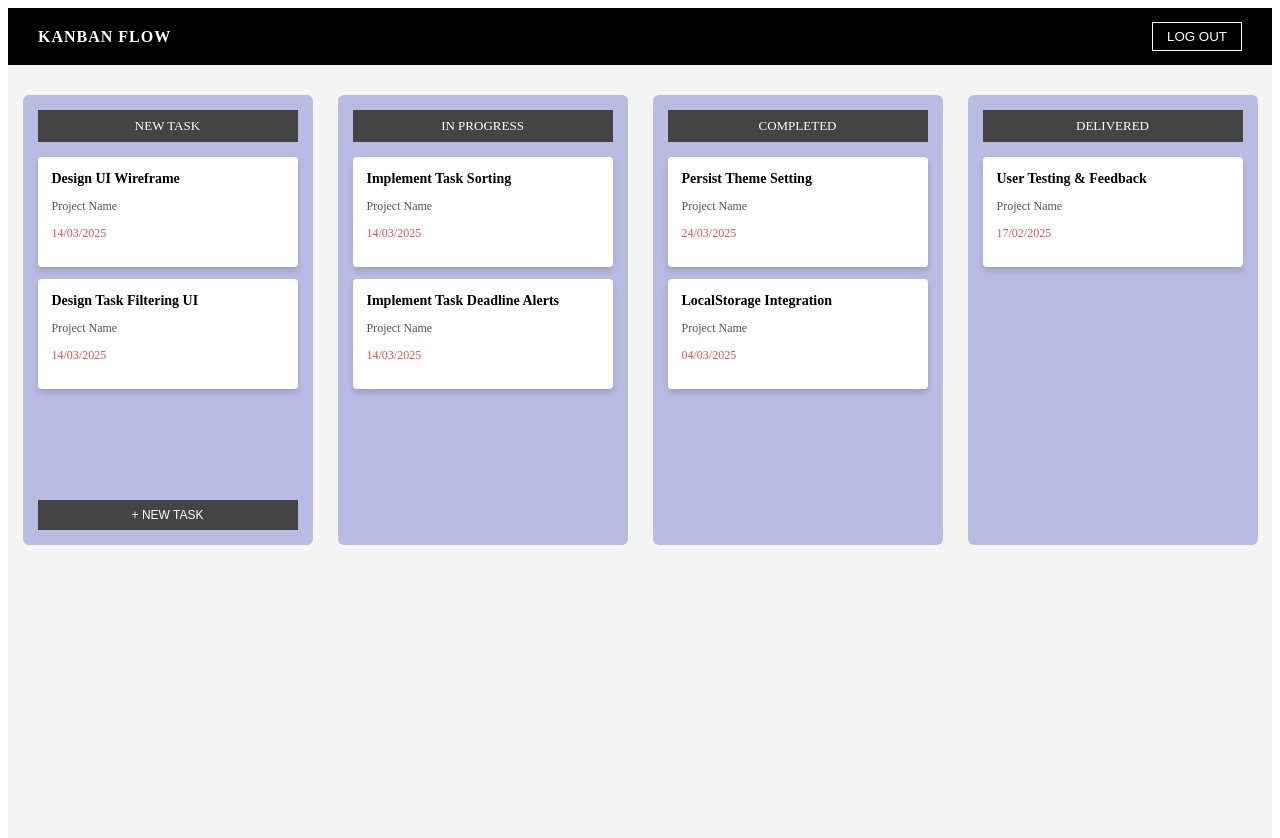
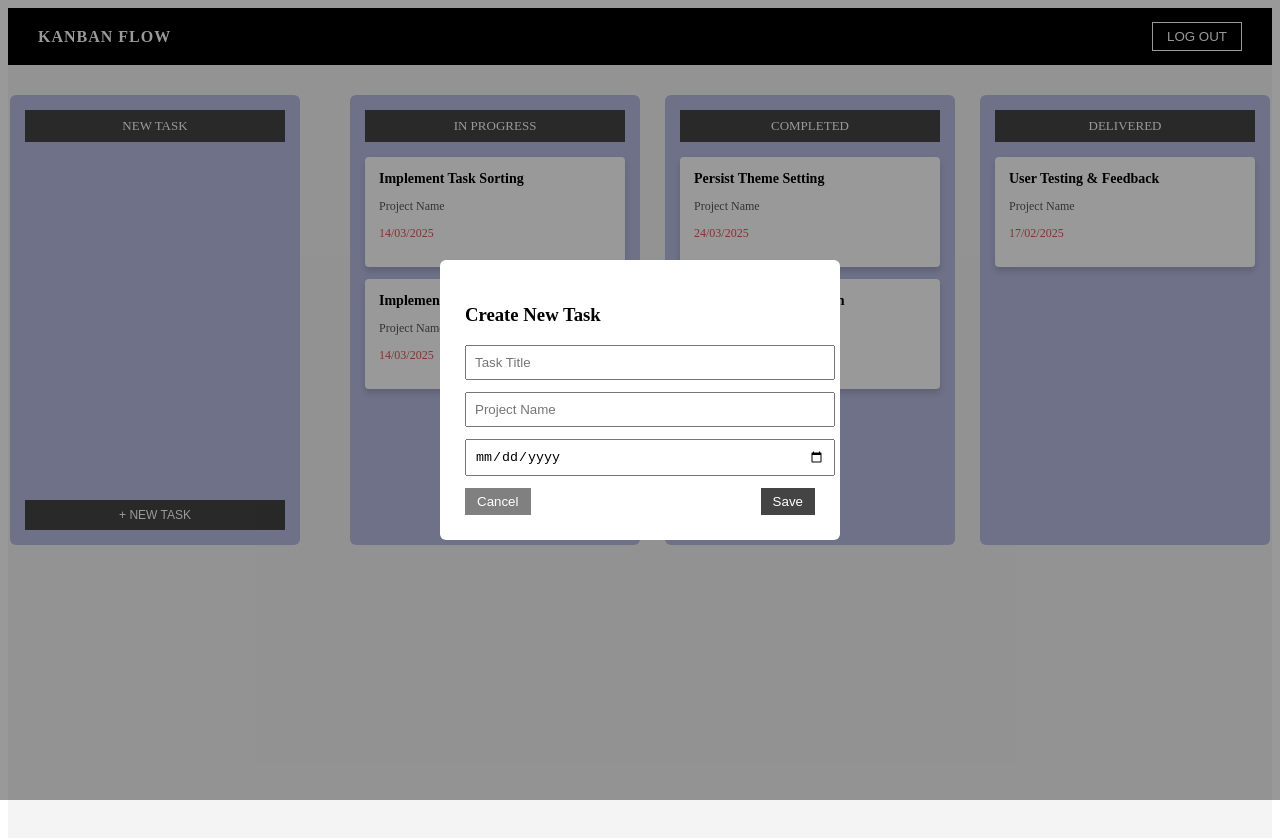
Before and after one commit to PRATEEKK9223/TaskManager, an Angular app: page / in a window 1280 px wide. Both pictures are taken after a click on the button "+ NEW TASK". Shown: the top 838 px of the page. Built offline with nearby package versions, Linux system fonts and the light colour scheme.

Commit message:
feature1 added

```diff
--- a/src/app/components/column/column.component.html
+++ b/src/app/components/column/column.component.html
@@ -5,5 +5,5 @@
     <ng-content></ng-content>
   </div>
 
-  <button *ngIf="showAdd" class="add-btn">+ NEW TASK</button>
+  <button *ngIf="showAdd" class="add-btn" (click)="openForm()">+ NEW TASK</button>
 </div>
--- a/src/app/components/column/column.component.ts
+++ b/src/app/components/column/column.component.ts
@@ -1,4 +1,5 @@
 import { Component, Input } from '@angular/core';
+import { Output, EventEmitter } from '@angular/core';
 
 @Component({
   selector: 'app-column',
@@ -8,4 +9,9 @@ import { Component, Input } from '@angular/core';
 export class ColumnComponent {
   @Input() title!: string;
   @Input() showAdd: boolean = false;
+  @Output() addTask = new EventEmitter<void>();
+
+  openForm() {
+    this.addTask.emit();
+  }
 }
--- /dev/null
+++ b/src/app/components/task-form/task-form.component.css
@@ -0,0 +1,43 @@
+.overlay {
+  position: fixed;
+  top: 0;
+  left: 0;
+  width: 100%;
+  height: 100%;
+  background: rgba(0,0,0,0.4);
+  display: flex;
+  justify-content: center;
+  align-items: center;
+}
+
+.form-container {
+  background: white;
+  padding: 25px;
+  width: 350px;
+  border-radius: 6px;
+}
+
+input {
+  width: 100%;
+  padding: 8px;
+  margin-bottom: 12px;
+}
+
+.buttons {
+  display: flex;
+  justify-content: space-between;
+}
+
+.cancel {
+  background: gray;
+  color: white;
+  border: none;
+  padding: 6px 12px;
+}
+
+.save {
+  background: #444;
+  color: white;
+  border: none;
+  padding: 6px 12px;
+}
--- /dev/null
+++ b/src/app/components/task-form/task-form.component.html
@@ -0,0 +1,16 @@
+<div class="overlay">
+  <div class="form-container">
+    <h3>Create New Task</h3>
+
+    <form [formGroup]="taskForm" (ngSubmit)="submit()">
+      <input type="text" placeholder="Task Title" formControlName="title">
+      <input type="text" placeholder="Project Name" formControlName="project">
+      <input type="date" formControlName="date">
+
+      <div class="buttons">
+        <button type="button" class="cancel" (click)="closeForm()">Cancel</button>
+        <button type="submit" class="save">Save</button>
+      </div>
+    </form>
+  </div>
+</div>
--- /dev/null
+++ b/src/app/components/task-form/task-form.component.ts
@@ -0,0 +1,32 @@
+import { Component, EventEmitter, Output } from '@angular/core';
+import { FormBuilder, FormGroup } from '@angular/forms';
+
+@Component({
+  selector: 'app-task-form',
+  templateUrl: './task-form.component.html',
+  styleUrls: ['./task-form.component.css']
+})
+export class TaskFormComponent {
+
+  @Output() close = new EventEmitter<void>();
+  @Output() save = new EventEmitter<any>();
+
+  taskForm: FormGroup;
+
+  constructor(private fb: FormBuilder) {
+    this.taskForm = this.fb.group({
+      title: [''],
+      project: [''],
+      date: ['']
+    });
+  }
+
+  submit() {
+    this.save.emit(this.taskForm.value);
+    this.taskForm.reset();
+  }
+
+  closeForm() {
+    this.close.emit();
+  }
+}
--- a/src/app/pages/dashboard/dashboard.component.html
+++ b/src/app/pages/dashboard/dashboard.component.html
@@ -2,7 +2,7 @@
 
 <div class="dashboard-container">
 
-  <app-column title="NEW TASK" [showAdd]="true">
+  <!-- <app-column title="NEW TASK" [showAdd]="true">
     <app-task-card
       title="Design UI Wireframe"
       project="Project Name"
@@ -14,7 +14,27 @@
       project="Project Name"
       date="14/03/2025">
     </app-task-card>
-  </app-column>
+  </app-column> -->
+
+  <app-column
+        title="NEW TASK"
+        [showAdd]="true"
+        (addTask)="openForm()">
+
+        <app-task-card
+          *ngFor="let task of newTasks"
+          [title]="task.title"
+          [project]="task.project"
+          [date]="task.date">
+        </app-task-card>
+
+      </app-column>
+
+      <app-task-form
+        *ngIf="showForm"
+        (close)="closeForm()"
+        (save)="saveTask($event)">
+</app-task-form>
 
   <app-column title="IN PROGRESS">
     <app-task-card
--- a/src/app/pages/dashboard/dashboard.component.ts
+++ b/src/app/pages/dashboard/dashboard.component.ts
@@ -6,5 +6,20 @@ import { Component } from '@angular/core';
   styleUrls: ['./dashboard.component.css']
 })
 export class DashboardComponent {
+    showForm = false;
 
+  newTasks: any[] = [];
+
+  openForm() {
+    this.showForm = true;
+  }
+
+  closeForm() {
+    this.showForm = false;
+  }
+
+  saveTask(task: any) {
+    this.newTasks.push(task);
+    this.showForm = false;
+  }
 }
```
Also changed, not shown: src/app/app.module.ts (+6 -2 lines), 1 other file (tests, documents, lock files or other folders).
